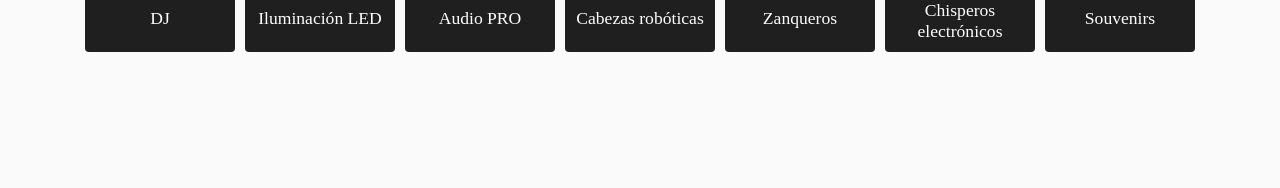
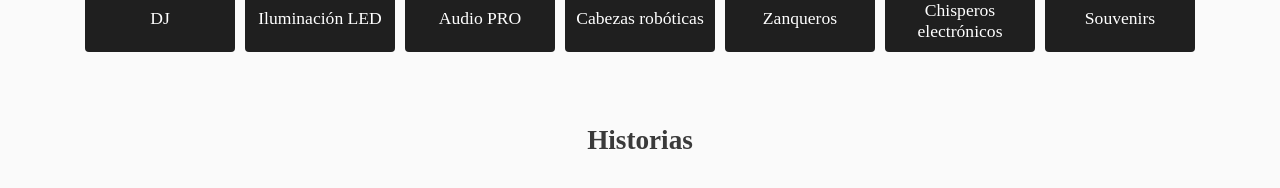
Before and after one commit to karin210/PubliciCat, a React (Create React App) app: page / in a window 1280 px wide. Shown: the part 3263-3451 px from the top of the page. Built offline with nearby package versions, Linux system fonts and the light colour scheme.

Commit message:
Historias page created

```diff
--- a/src/App.css
+++ b/src/App.css
@@ -297,19 +297,26 @@ left: 33px;
 color: white;
 }
 
-.RentEquipo{
-  height: 910px;
+.rentEquipo{
+  height: auto;
   width: 100%;
 }
 
-.RentEquipo-items{
+.rentEquipo-items{
   display: flex;
   flex-flow: row wrap;
   gap: 10px;
   justify-content: center;
 }
+
+.historias{
+  height: 900px;
+
+}
 /* My phone's screen width is over 360px */
 
 /*
 Bugs
-    -Change the slide image     */
+    -Change the slide image
+    -Shrink a bit the actEmItems's modals
+*/
--- a/src/App.js
+++ b/src/App.js
@@ -10,10 +10,10 @@ function App() {
     // home page
     <div className="App">
      <Header />
-     <div className='slides'></div>
+     <div className="slides"></div>
 
     {/* Activaciones Empresariales page */}
-     <div className='actEmp'>
+    <div className="actEmp">
       <SectionH1
         text = "Activaciones Empresariales"
       />
@@ -44,14 +44,14 @@ function App() {
        <ActEmItems
       id = "actEmItem9"
        />
-     </div>
+    </div>
 
-     {/* Renta de audio page */}
-     <div className="RentEquipo">
-     <SectionH1
+    {/* Renta de equipo page */}
+    <div className="rentEquipo">
+      <SectionH1
         text = "Renta de equipo"
       />
-      <div className='RentEquipo-items'>
+      <div className="rentEquipo-items">
         <RenEquipoItems
         img = "https://images.unsplash.com/photo-1516873240891-4bf014598ab4?ixlib=rb-4.0.3&ixid=MnwxMjA3fDB8MHxwaG90by1wYWdlfHx8fGVufDB8fHx8&auto=format&fit=crop&w=1170&q=80"
         text = "DJ"
@@ -82,6 +82,13 @@ function App() {
         />
       </div>
      </div>
+
+    {/* Historias page */}
+    <div className="historias">
+    <SectionH1
+        text = "Historias"
+      />
+    </div>
     </div>
   );
 }
```
